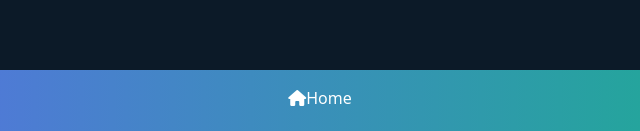
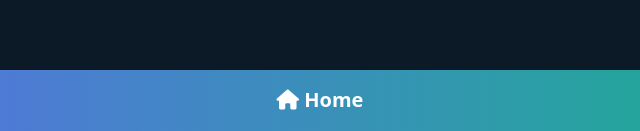
Before and after one commit to alauddindipu/tail, a website built with Vite: page index.html in a window 1280 px wide. Shown: the part 666-797 px from the top of the page, 320-960 px from the left. Built offline with nearby package versions, Linux system fonts and the light colour scheme.

Commit message:
home hover color added

```diff
--- a/index.html
+++ b/index.html
@@ -18,7 +18,11 @@
         <nav id="mainmenu">
             <ul class="text-center">
                 <li class="active inline-block">
-                    <a class="block px-4 py-4 text-white" href="#home"><i class="fa-solid fa-house"></i><span>Home</span></a></li>
+                    <a class="block px-4 py-4 text-white text-xl font-semibold transition-all hover:bg-primary-color hover:text-black"  href="#home">
+                        <i class="fa-solid fa-house"></i>
+                        <span>Home</span>
+                    </a>
+                </li>
             </ul>
         </nav>
     </header>
```
